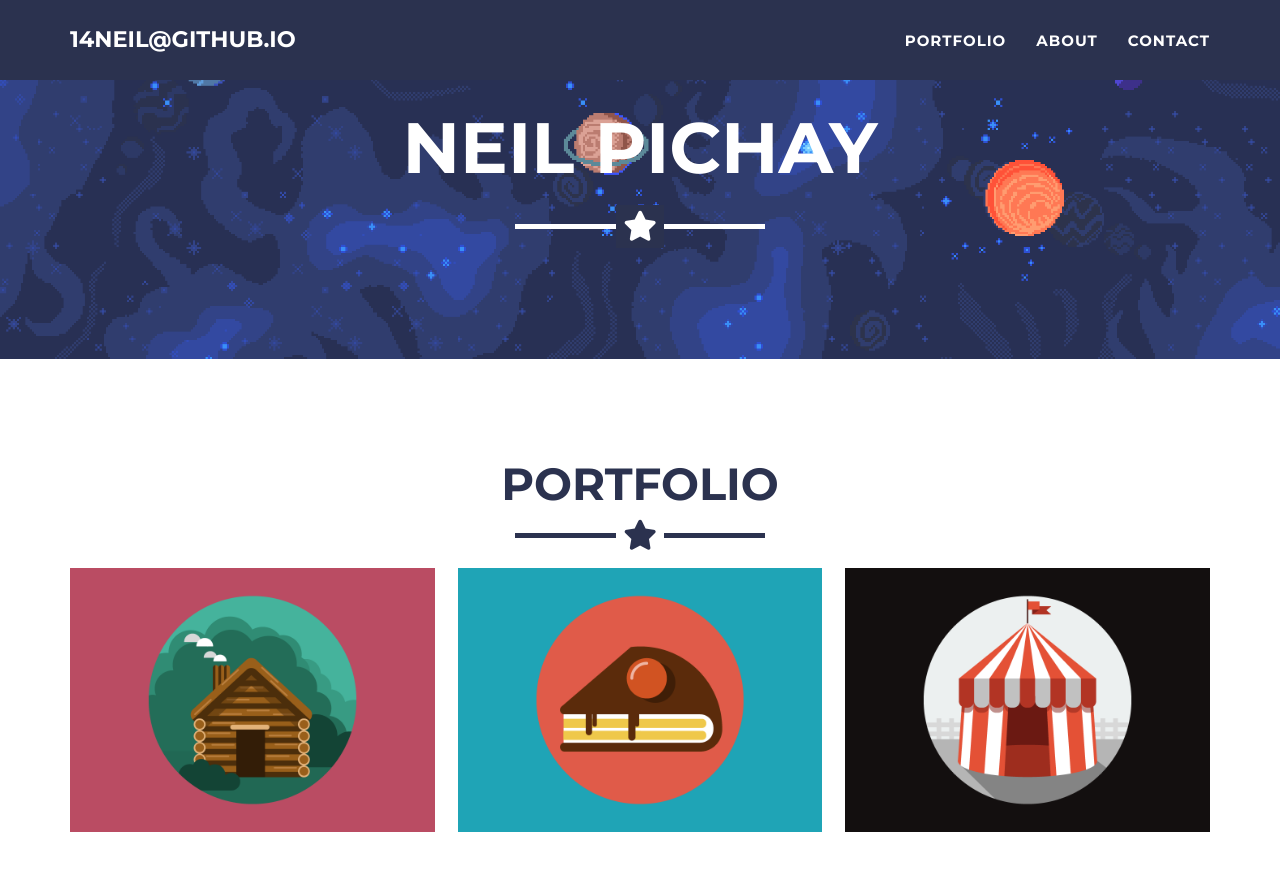
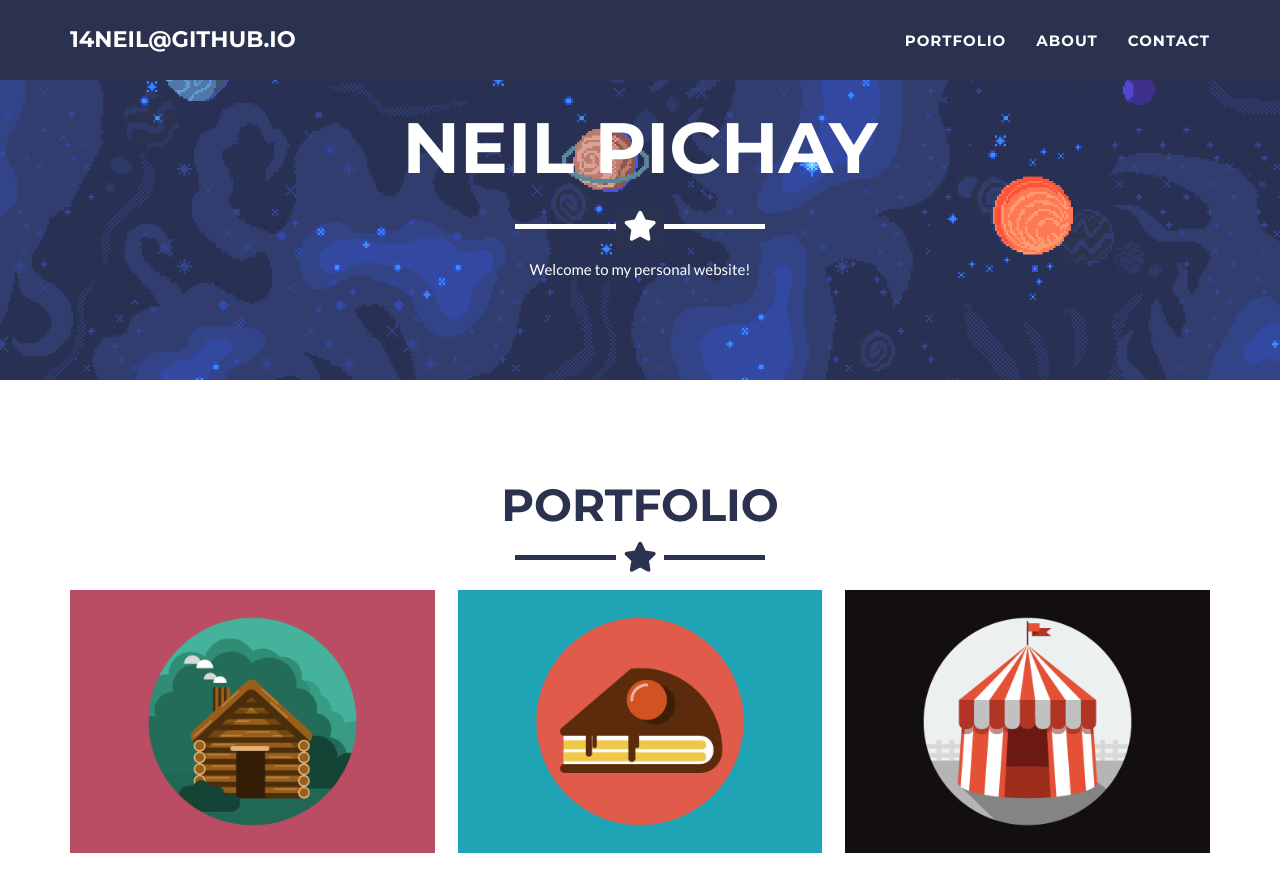
Before and after one commit to 14neil/14neil.github.io, a Jekyll site: the page built from _posts/2014-07-18-project-1.markdown, in a window 1280 px wide and 900 px high, scrolled down 635 px. Shown: the top 892 px of the window. Built offline with Jekyll 4.4.1, drawn with Linux system fonts in a browser that asks for light colours; grey boxes are pictures that could not be loaded.

Commit message:
Update header.html

```diff
--- a/_includes/header.html
+++ b/_includes/header.html
@@ -7,7 +7,7 @@
         <div class="intro-text">
           <span class="name">{{ site.name }}</span>
           <hr class="star-light" />
-          <span class="skills">{{ Welcome to my personal website! }}</span>
+          <span class="welcome">{{ site.welcome }}</span>
         </div>
       </div>
     </div>
```
